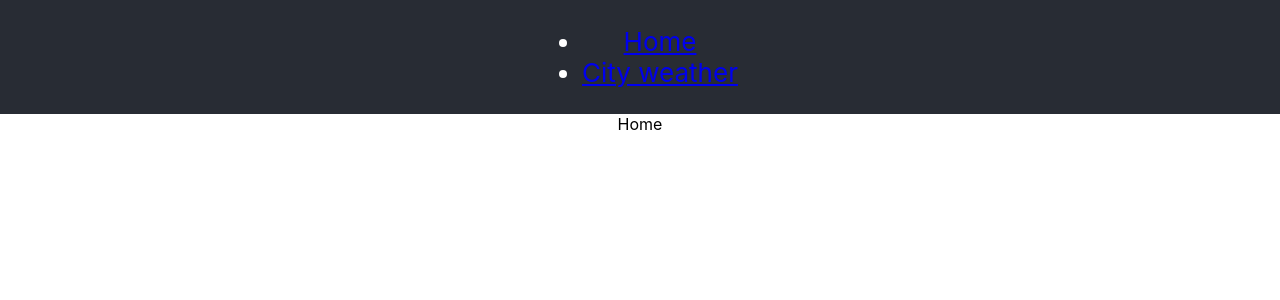
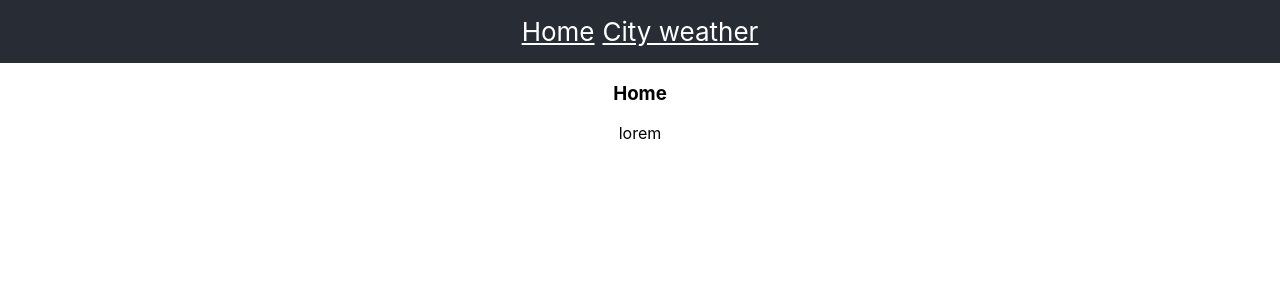
Before and after one commit to devolker/quick-weather-app-y, a React (Create React App) app: page / in a window 1280 px wide. Shown: the top 300 px of the page. Built offline with nearby package versions, Linux system fonts and the light colour scheme.

Commit message:
small update

```diff
--- a/src/App.css
+++ b/src/App.module.scss
@@ -1,26 +1,28 @@
-.App {
+.root {
   text-align: center;
 }
 
 @media (prefers-reduced-motion: no-preference) {
-  .App-logo {
+  .logo {
     animation: App-logo-spin infinite 20s linear;
   }
 }
 
-.App-header {
+.header {
   background-color: #282c34;
-  min-height: 80px;
-  display: flex;
-  flex-direction: column;
+  // min-height: 80px;
+  padding: 16px;
+  display: grid;
+  grid-template-columns: auto auto;
+  column-gap: 8px;
   align-items: center;
   justify-content: center;
   font-size: calc(10px + 2vmin);
   color: white;
 }
 
-.App-link {
-  color: #61dafb;
+.link {
+  color: white;
 }
 
 @keyframes App-logo-spin {
--- a/src/App.tsx
+++ b/src/App.tsx
@@ -1,5 +1,5 @@
 import React from "react";
-import "./App.css";
+import styles from "./App.module.scss";
 import { Link, Switch, Route, BrowserRouter as Router } from "react-router-dom";
 import Home from "./pages/Home";
 import CityWeather from "./pages/CityWeather";
@@ -7,17 +7,15 @@ import { Paths } from "./constants/routes";
 
 function App() {
   return (
-    <div className="App">
+    <div className={styles.root}>
       <Router>
-        <header className="App-header">
-          <ul>
-            <li>
-              <Link to={Paths.HOME}>Home</Link>
-            </li>
-            <li>
-              <Link to={Paths.CITY_WEATHER}>City weather</Link>
-            </li>
-          </ul>
+        <header className={styles.header}>
+          <Link to={Paths.HOME} className={styles.link}>
+            Home
+          </Link>
+          <Link to={Paths.CITY_WEATHER} className={styles.link}>
+            City weather
+          </Link>
         </header>
         <Switch>
           <Route exact path={Paths.HOME}>
--- /dev/null
+++ b/src/components/PageLayout.tsx
@@ -0,0 +1,24 @@
+import React from "react";
+
+interface Props {
+  title: string;
+  description: string;
+  children?: React.ReactNode;
+}
+
+const PageTemplate: React.FunctionComponent<Props> = ({
+  title,
+  description,
+  children,
+}) => {
+  return (
+    <div>
+      <h3>{title}</h3>
+      <p>{description}</p>
+      {children ? <br /> : null}
+      {children || null}
+    </div>
+  );
+};
+
+export default PageTemplate;
--- a/src/components/Temperature.tsx
+++ b/src/components/Temperature.tsx
@@ -7,7 +7,7 @@ interface TemperatureProps {
 
 const Temperature = ({ temp }: TemperatureProps) => {
   if (temp) {
-    return <p>{kelvinToCelsius(temp)}</p>;
+    return <p>Celsius: {kelvinToCelsius(temp)}</p>;
   }
   return null;
 };
--- a/src/pages/CityWeather.tsx
+++ b/src/pages/CityWeather.tsx
@@ -2,11 +2,15 @@ import React from "react";
 import { Now } from "../components/Now";
 import { useCityWeather } from "../hooks/useCityWeather";
 import Temperature from "../components/Temperature";
+import PageTemplate from "../components/PageLayout";
 
 const CityWeather = () => {
   const [temp] = useCityWeather("Delft");
   return (
-    <div>
+    <PageTemplate
+      title="Delft weather"
+      description="Shows time and temperature"
+    >
       <Now />
       <br />
       {typeof temp !== "number" ? (
@@ -14,7 +18,7 @@ const CityWeather = () => {
       ) : (
         <Temperature temp={temp} />
       )}
-    </div>
+    </PageTemplate>
   );
 };
 
--- a/src/pages/Home.tsx
+++ b/src/pages/Home.tsx
@@ -1,7 +1,12 @@
 import React from "react";
+import PageTemplate from "../components/PageLayout";
 
 const Home = () => {
-  return <div style={{ backgroundColor: "transparant" }}>Home</div>;
+  return (
+    <div style={{ backgroundColor: "transparant" }}>
+      <PageTemplate title="Home" description="lorem" />
+    </div>
+  );
 };
 
 export default Home;
```
